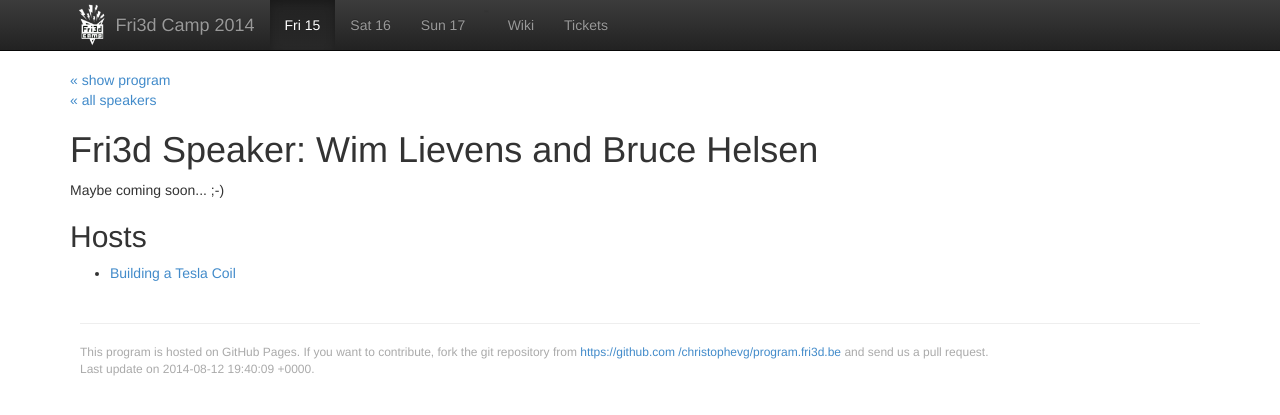
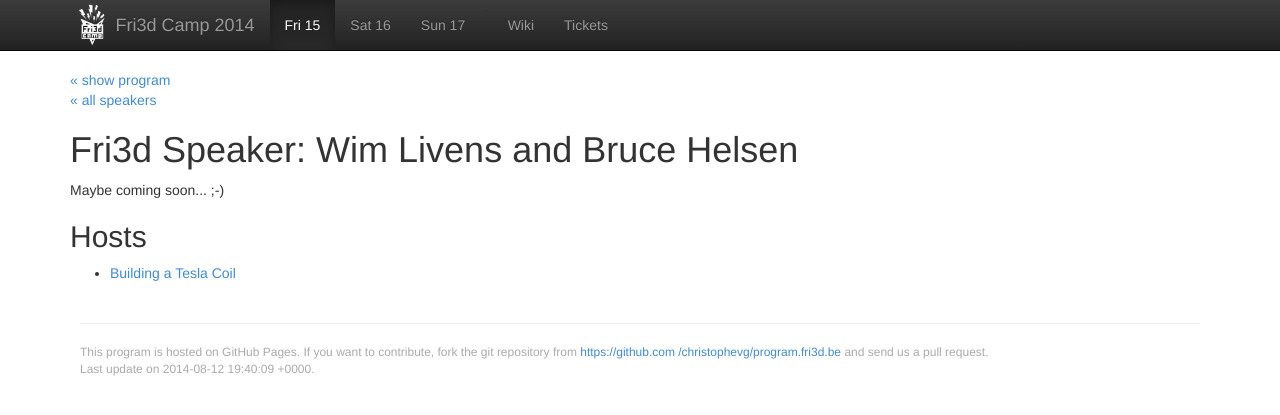
Before and after one commit to Fri3dCamp/program.fri3d.be, a Jekyll site: the page built from speakers/_posts/2014-08-15-wim_livens_and_bruce_helsen.html, in a window 1280 px wide. Shown: the top 415 px of the page. Built offline with Jekyll 4.4.1, drawn with Linux system fonts in a browser that asks for light colours; nearby versions of some CDN libraries.

Commit message:
fixed Wim Li(e)vens’ name

```diff
--- a/events/_posts/2014-08-15-building_a_tesla_coil.html
+++ b/events/_posts/2014-08-15-building_a_tesla_coil.html
@@ -2,7 +2,7 @@
 layout: event
 title: Building a Tesla Coil
 abstract:  In this talk we'll describe the basic principles of a SGTC as well as the path we went from "i want to build this lightning machine" to the simple but reasonably performant SGTC we have now.<br>The things we tried and failed, the frustrations and the successes throughout the 1.5 years of building.
-host: Wim Lievens and Bruce Helsen
+host: Wim Livens and Bruce Helsen
 location: Social Hangar - Main Stage
 start: Sat 16 @ 17h40
 duration: 20min
--- a/index.html
+++ b/index.html
@@ -545,7 +545,7 @@ layout: base
           <a href="events/the_future_of_fablabs.html">16:40 - The Future of FabLabs</a> by <a href="speakers/jan_de_coster.html">Jan De Coster</a><br>
           <a href="events/lego_mindstorms.html">17:00 - Lego Mindstorms</a> by <a href="speakers/klaas_and_anders_bals.html">Klaas and Anders Bals</a><br>
           <a href="events/monsterscanning_alarm_clock.html">17:20 - Monsterscanning Alarm Clock</a> by <a href="speakers/koen_pellegrims.html">Koen Pellegrims</a><br>
-          <a href="events/building_a_tesla_coil.html">17:40 - Building a Tesla Coil</a> by <a href="speakers/wim_lievens_and_bruce_helsen.html">Wim Lievens and Bruce Helsen</a>
+          <a href="events/building_a_tesla_coil.html">17:40 - Building a Tesla Coil</a> by <a href="speakers/wim_livens_and_bruce_helsen.html">Wim Livens and Bruce Helsen</a>
         </div>
       </div>
     </td>
--- a/speakers/_posts/2014-08-15-wim_lievens_and_bruce_helsen.html
+++ b/speakers/_posts/2014-08-15-wim_livens_and_bruce_helsen.html
@@ -1,6 +1,6 @@
 ---
 layout: speaker
-name: Wim Lievens and Bruce Helsen
+name: Wim Livens and Bruce Helsen
 bio: Maybe coming soon... ;-)
 hosts: [ "Building a Tesla Coil" ]
 ---
```
